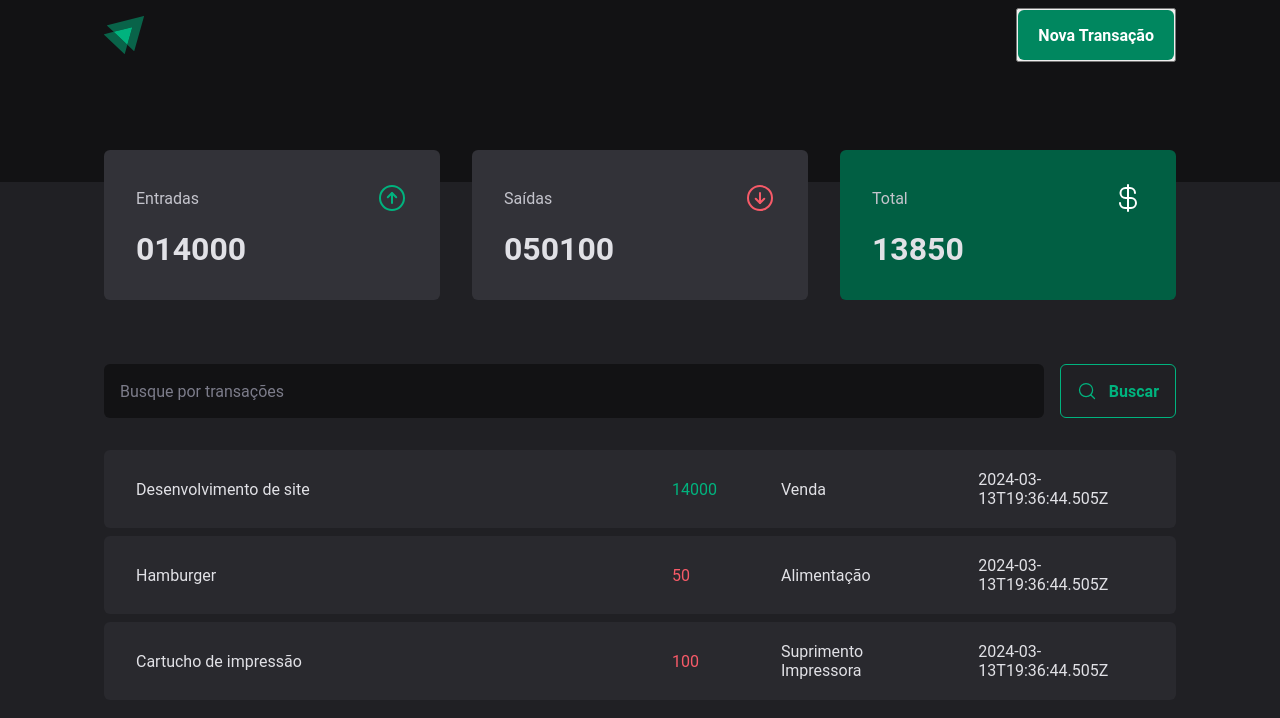
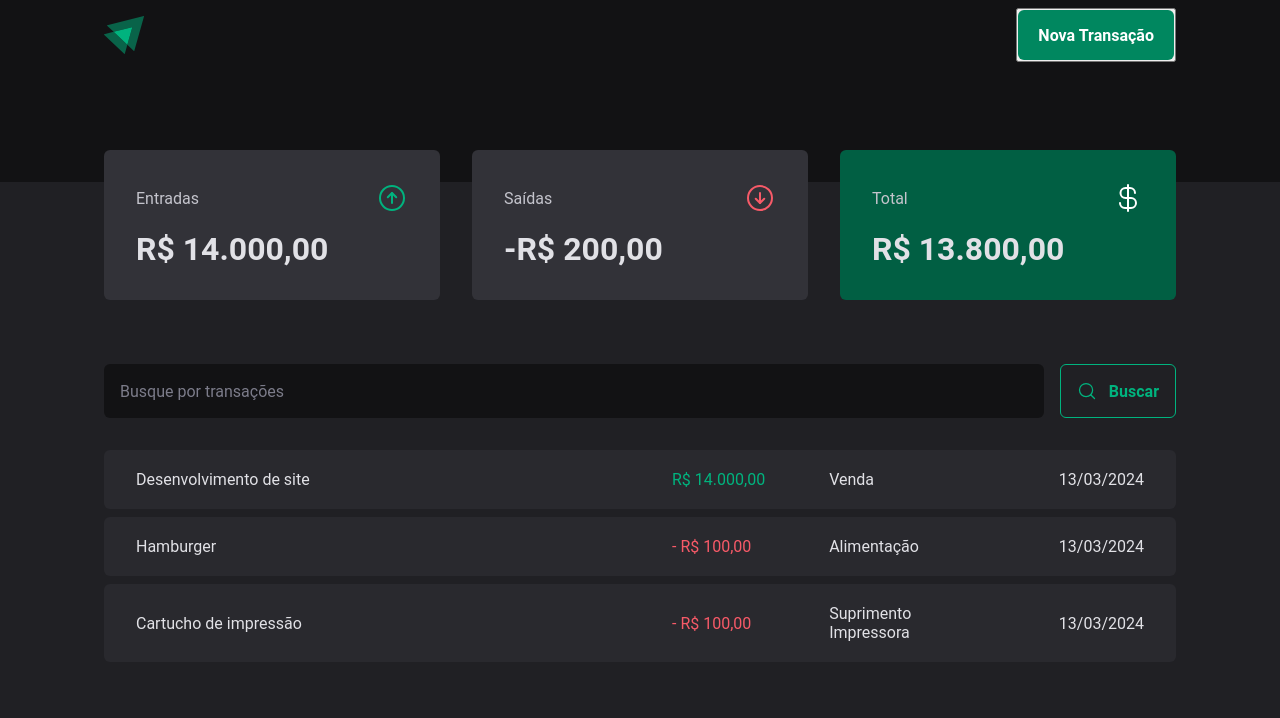
Before and after one commit to simaomenezes/Reactjs-HTTP-Performance, a React (Vite) app in the folder 03-dt-money/: page / in a window 1280 px wide. Shown: the top 718 px of the page. Built offline with nearby package versions, Linux system fonts and the light colour scheme; data requests are answered from the project's data file.

Commit message:
feat: Formatando valores , data e número

```diff
--- a/03-dt-money/server.json
+++ b/03-dt-money/server.json
@@ -13,7 +13,7 @@
             "description":"Hamburger",
             "type":"outcome",
             "category":"Alimentação",
-            "price":"50",
+            "price":"100",
             "createdAt":"2024-03-13T19:36:44.505Z"
         },
         {
--- a/03-dt-money/src/components/Summary/index.tsx
+++ b/03-dt-money/src/components/Summary/index.tsx
@@ -2,6 +2,7 @@
 import { SummaryCard, SummaryContainer } from './styles'
 import { useContext } from 'react'
 import { TransactionContext } from '../../contexts/TransactionsContext'
+import { priceFormatter } from '../../utils/formatter'
 
 export function Summary() {
   const { transactions } = useContext(TransactionContext)
@@ -11,7 +12,7 @@
         acc.income += transaction.price
         acc.total += transaction.price
       } else {
-        acc.outcome += transaction.price
+        acc.outcome -= transaction.price
         acc.total -= transaction.price
       }
       return acc
@@ -29,7 +30,7 @@
           <span>Entradas</span>
           <ArrowCircleUp size={32} color="#00b37e" />
         </header>
-        <strong>{summary.income}</strong>
+        <strong>{priceFormatter.format(summary.income)}</strong>
       </SummaryCard>
 
       <SummaryCard>
@@ -37,7 +38,7 @@
           <span>Saídas</span>
           <ArrowCircleDown size={32} color="#f75a68" />
         </header>
-        <strong>{summary.outcome}</strong>
+        <strong>{priceFormatter.format(summary.outcome)}</strong>
       </SummaryCard>
 
       <SummaryCard variant="green">
@@ -45,7 +46,7 @@
           <span>Total</span>
           <CurrencyDollar size={32} color="#fff" />
         </header>
-        <strong>{summary.total}</strong>
+        <strong>{priceFormatter.format(summary.total)}</strong>
       </SummaryCard>
     </SummaryContainer>
   )
--- a/03-dt-money/src/pages/Transactions/index.tsx
+++ b/03-dt-money/src/pages/Transactions/index.tsx
@@ -9,6 +9,7 @@
   TransactionsTable,
 } from './styles'
 import { TransactionContext } from '../../contexts/TransactionsContext'
+import { dateFormatter, priceFormatter } from '../../utils/formatter'
 
 export function Transactions() {
   const { transactions } = useContext(TransactionContext)
@@ -28,11 +29,14 @@
                   <td width="50%">{transaction.description}</td>
                   <td>
                     <PriceHighlight variant={transaction.type}>
-                      {transaction.price}
+                      {transaction.type === 'outcome' && '- '}
+                      {priceFormatter.format(transaction.price)}
                     </PriceHighlight>
                   </td>
                   <td>{transaction.category}</td>
-                  <td>{transaction.createdAt}</td>
+                  <td>
+                    {dateFormatter.format(new Date(transaction.createdAt))}
+                  </td>
                 </tr>
               )
             })}
--- /dev/null
+++ b/03-dt-money/src/utils/formatter.ts
@@ -0,0 +1,6 @@
+export const dateFormatter = new Intl.DateTimeFormat('pt-BR')
+
+export const priceFormatter = new Intl.NumberFormat('pt-BR', {
+  style: 'currency',
+  currency: 'BRL',
+})
```
